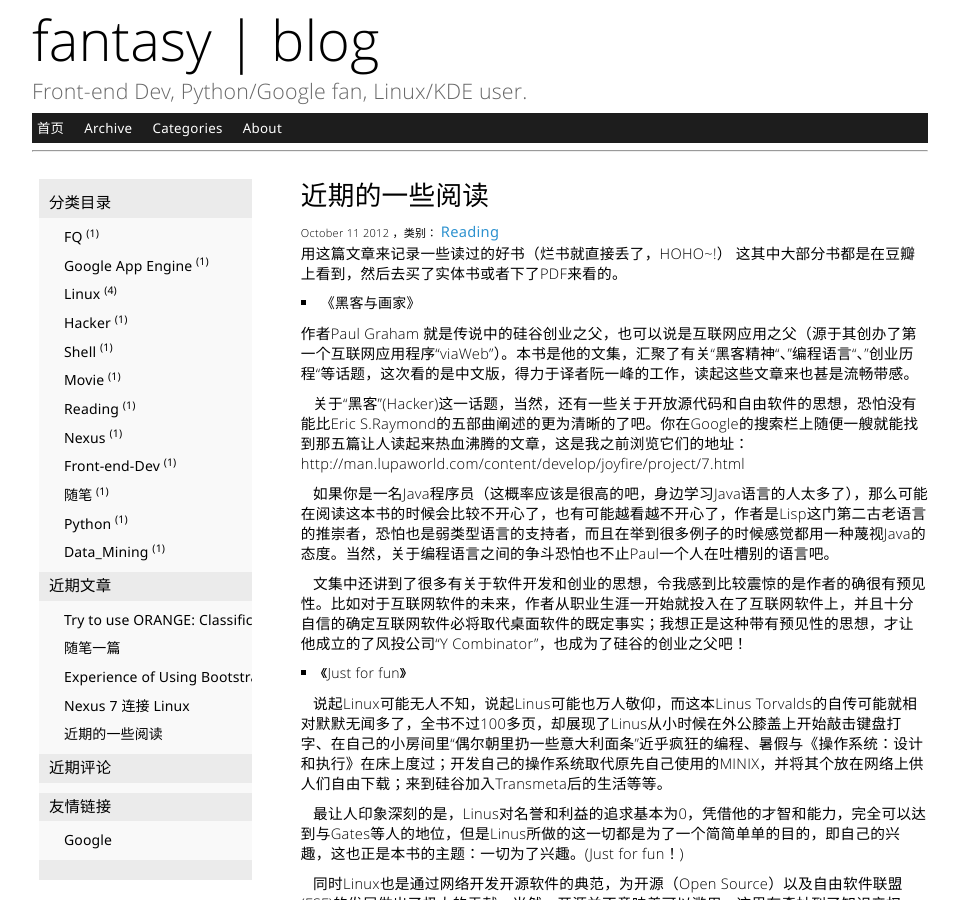
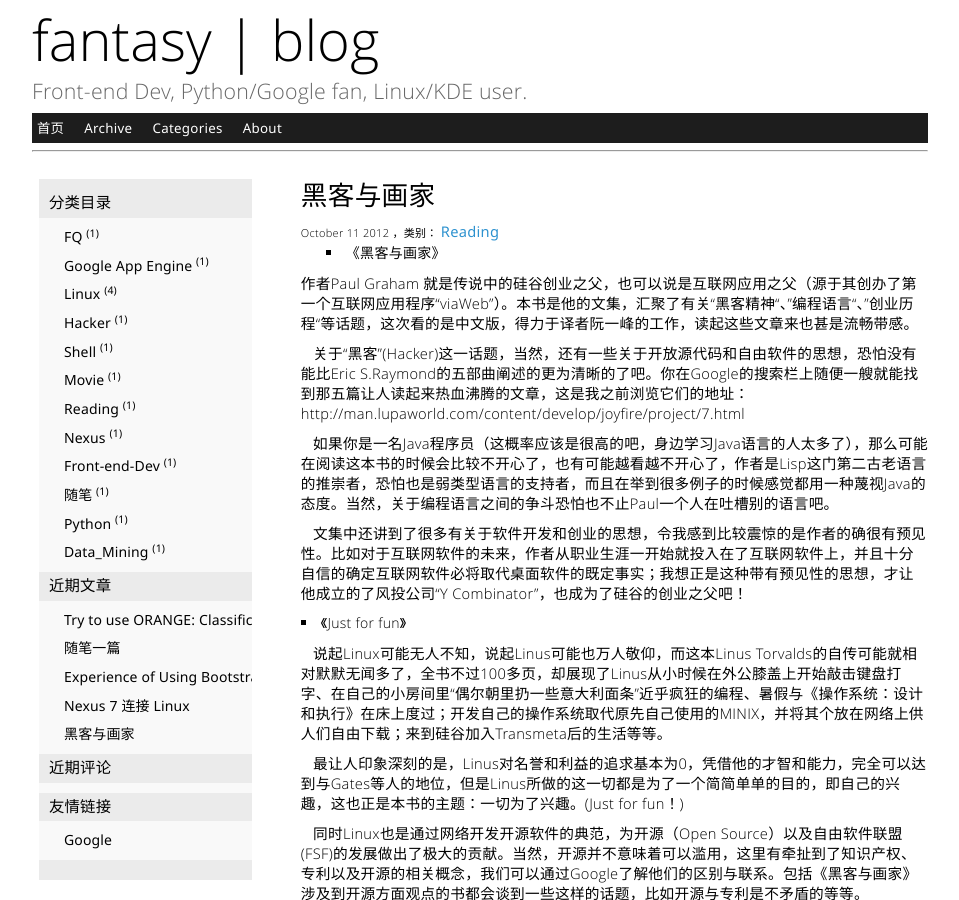
Before and after one commit to SFantasy/blog, a Jekyll site: the page built from _posts/2012-10-11-jin-qi-de-yi-xie-yue-du.markdown, in a window 1280 px wide and 900 px high. Shown: the whole window, without its empty margins (160-1119 px from the left). Built offline with Jekyll 4.4.1, drawn with Linux system fonts in a browser that asks for light colours; Markdown is read by kramdown in place of the engine named in the settings; comment, search, counter and statistics services are not loaded.

Commit message:
add some blogs Tagged readign

```diff
--- a/_posts/2012-10-11-jin-qi-de-yi-xie-yue-du.markdown
+++ b/_posts/2012-10-11-jin-qi-de-yi-xie-yue-du.markdown
@@ -1,15 +1,10 @@
 ---
 layout: post
-title: "近期的一些阅读"
+title: "黑客与画家"
 date: 2012-10-11 11:16
 comments: true
 categories: Reading
 ---
-
-
-用这篇文章来记录一些读过的好书（烂书就直接丢了，HOHO~!）
-这其中大部分书都是在豆瓣上看到，然后去买了实体书或者下了PDF来看的。
-
 
 * 《黑客与画家》
 
```
